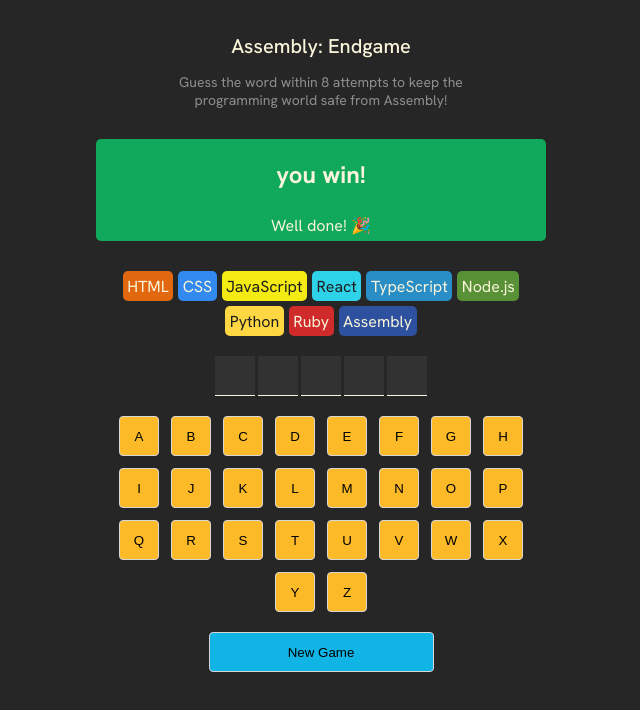
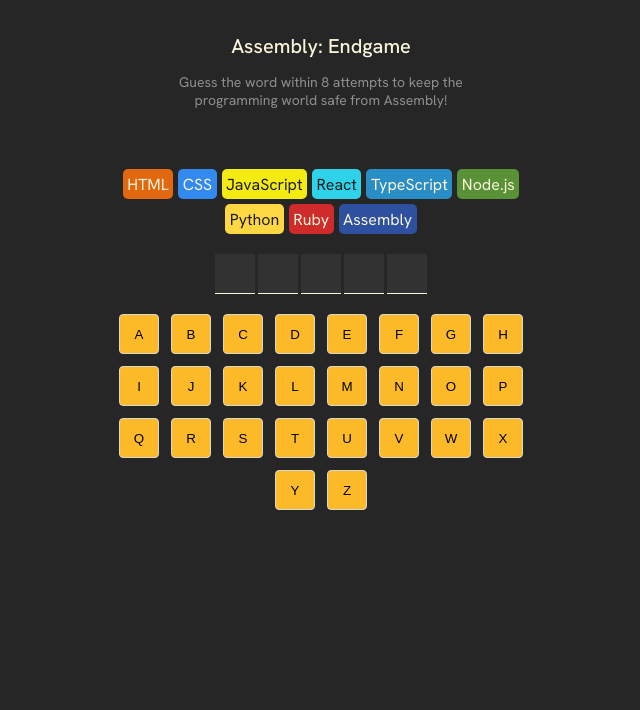
Before and after one commit to balajixog/wordpredicto, a React (Vite) app: page / in a window 1280 px wide. Shown: the top 710 px of the page, without its empty margins (319-959 px from the left). Built offline with nearby package versions, Linux system fonts and the light colour scheme.

Commit message:
game-status added

```diff
--- a/src/App.jsx
+++ b/src/App.jsx
@@ -2,23 +2,38 @@
 import {clsx} from "clsx"
 import { languages } from './language'
 export default function AssemblyEndgame(){
+  // State values
   const[currentWord , setCurrentWord]= useState("react");
   const[guessedLetters,setGuessedLetters] = useState([]);
+  const [wrongGuessCount, setWrongGuessCount] = useState(0);
+
+      // Derived values
+    //     const wrongGuessCount =
+    //     guessedLetters.filter(letter => !currentWord.includes(letter)).length   //it stores number of wrong guesses put it  in the array
+    // console.log(wrongGuessCount)
+
+
+    // Static values
   const alphabet ="abcdefghijklmnopqrstuvwxyz"
   const languageElements=languages.map(
-    lang=>{
+    (lang,index)=>{
       const styles = {
             backgroundColor: lang.backgroundColor,
             color: lang.color
         }
+        // const className = clsx("chip", wrongGuessCount > index && "lost")     another way to write
       return(
-         <span style={styles} id={lang.name} className='chips'>{lang.name}</span>
+         <span style={styles} id={lang.name} className={`chip ${wrongGuessCount > index ? 'lost' : ''}`}>{lang.name}</span>   //write the classname={className}
       )
     }
   )
   function addGuessedLetters(letter){
       setGuessedLetters(prevLetters =>
         prevLetters.includes(letter) ? prevLetters : [...prevLetters,letter])
+
+        if (!currentWord.includes(letter)) {
+          setWrongGuessCount(prevCount => prevCount + 1);
+        }
   }
 
   const letterElements = currentWord.split("").map((letter,index)=>(
@@ -36,6 +51,7 @@
         wrong: isWrong
       }
     )
+      console.log(wrongGuessCount)
 
     return(
     <button key={letter} className={className}
@@ -45,7 +61,14 @@
     )
   }
   )
+  const isGamewon = currentWord.split("").every(letter => guessedLetters.includes(letter))
+  const isGameLost = wrongGuessCount >= languages.length-1
+  const isGameOver = isGamewon || isGameLost
 
+  const gameStatusClass=clsx("game-status",{
+    won: isGamewon,
+    lost: isGameLost
+  })
 
   return(
       <main>
@@ -54,10 +77,31 @@
                 <p>Guess the word within 8 attempts to keep the
                 programming world safe from Assembly!</p>
         </header>
-        <section className='game-status'>
+        <section className={gameStatusClass}>
+          {
+            //nested ternary operator
+          isGameOver?(
+          isGamewon?
+            (
+            <>
           <h2>you win!</h2>
           <p>Well done! 🎉</p>
+          </>
+          )
+          : (
+          <>
+          <h2>you lose!</h2>
+          <p>Try again! 😭</p>
+          </>
+          )
+        ):(
+          null
+        )
+          }
+
         </section>
+
+
         <section className='language-chips'>
           {languageElements}
         </section>
@@ -67,7 +111,7 @@
         <section className='keyboard'>
         {keyboardElements}
         </section>
-        <button className="new-game">New Game</button>
+        {isGameOver && <button className="new-game">New Game</button>}
       </main>
   )
 }
--- a/src/index.css
+++ b/src/index.css
@@ -37,6 +37,12 @@
   border-radius: 5px;
   margin-block: 30px;
 }
+section.game-status.won{
+  background-color: #10A95B;
+}
+section.game-status.lost{
+  background-color: #BA2A2A;
+}
 section.game-status > h1{
   margin: 5px;
   font-size: 1.25rem;
@@ -54,9 +60,23 @@
   justify-content: center;
   max-width: 450px;
 }
-span.chips{
+span.chip{
   border-radius: 5px;
   padding: 4.5px;
+  position: relative;
+}
+span.chip.lost::before {  /*without content before nothing*/
+    content: "💀";
+    position: absolute;   /*over the parent element(relative)*/
+    display: flex;
+    align-items: center;
+    justify-content: center;
+    height: 100%;
+    width: 100%;
+    font-size: 0.85rem;
+    top: 0;
+    left: 0;
+    background-color: rgba(0, 0, 0, 0.7);
 }
 section.word{
 margin: 20px;
```
